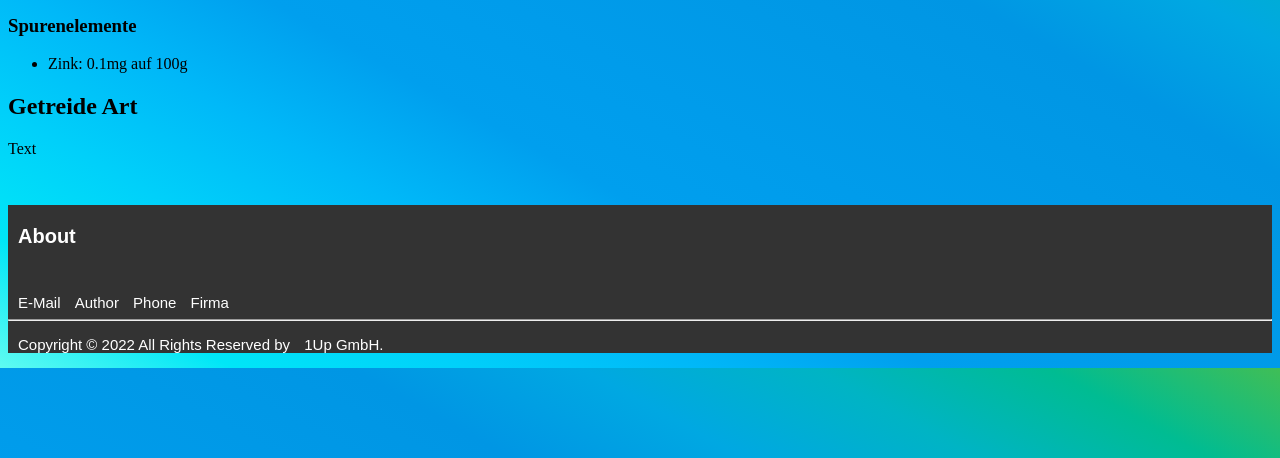
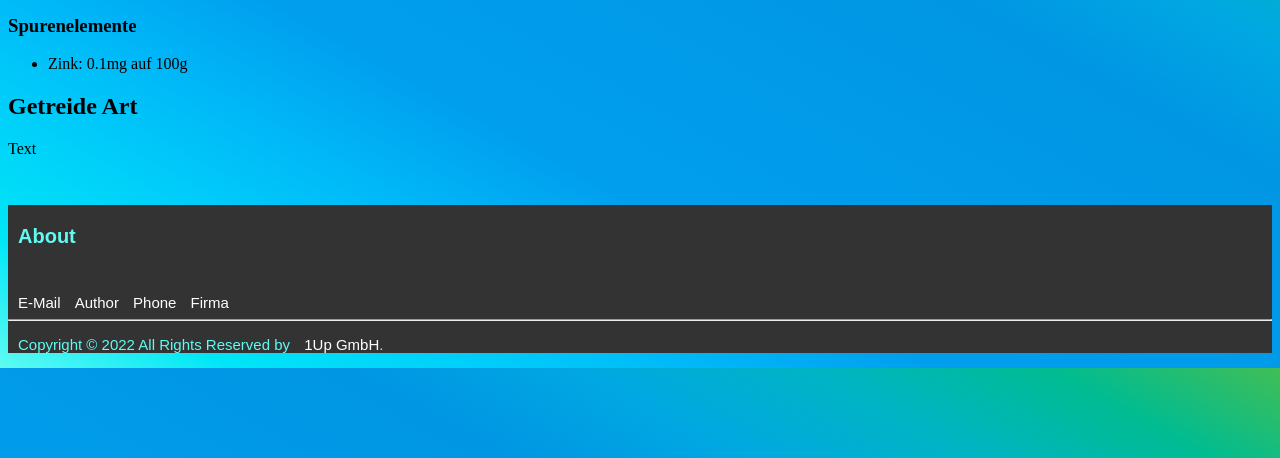
Before and after one commit to Sven1up/StarterProjekt, a PHP site: page /carb.php in a window 1280 px wide. Shown: the part 342-800 px from the top of the page. Run offline with PHP 8.4, Linux system fonts and the light colour scheme.

Commit message:
gradientColor

```diff
--- a/public/styles.css
+++ b/public/styles.css
@@ -293,7 +293,7 @@ footer
 {
     background-color: #333;
     font-size:15px;
-    color:white;
+    color: #5FFBF1;
     font-family: arial;
     text-indent: 10px;
     text-decoration: none;
```
